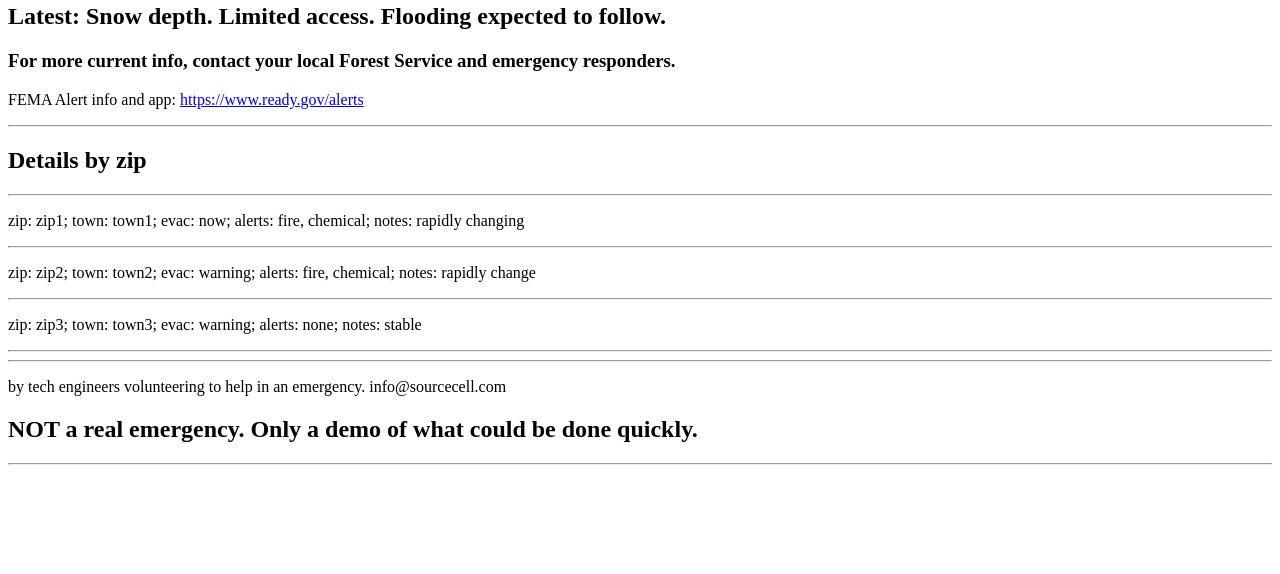
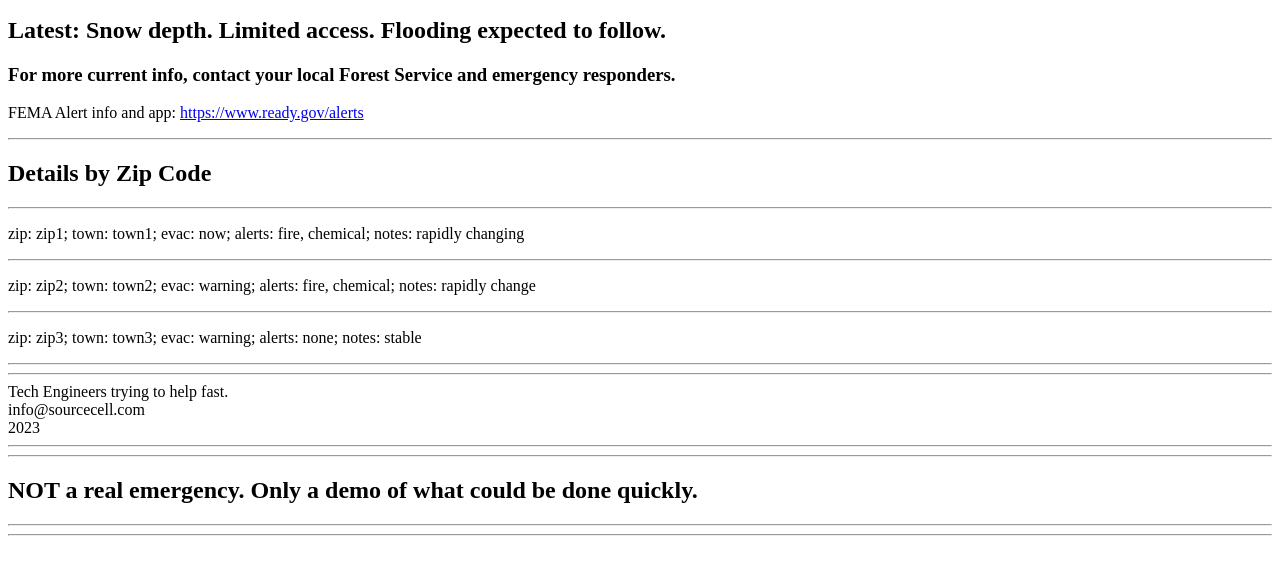
Before and after one commit to SourceCell/emergency_info_demo1, a plain HTML site: page index.html in a window 1280 px wide. Shown: the part 110-684 px from the top of the page. Drawn offline with Linux system fonts and the light colour scheme.

Commit message:
add initial js and test files as placeholder

```diff
--- a/index.html
+++ b/index.html
@@ -1,6 +1,9 @@
+<!DOCTYPE html>
+<html lang="en">
+<head>
+<!--<script src='src/site_info_api.js'> type='text/javascript'></script>-->
 
-<html>
-<head>
+
 <title>Emergency Info</title>
 
 <style>
@@ -18,7 +21,7 @@
   <p>FEMA Alert info and app: <a href="https://www.ready.gov/alerts">https://www.ready.gov/alerts</a></p>
 
   <hr>
-  <h2>Details by zip</h2>
+  <h2>Details by Zip Code</h2>
   <hr>
     <p>zip: zip1; town: town1; evac: now; alerts: fire, chemical; notes: rapidly changing
   <hr>
@@ -28,9 +31,26 @@
 
   <hr>
   <hr>
-  <p>by tech engineers volunteering to help in an emergency.
-  info@sourcecell.com</p>
+
+  <div id="who_div_id">(who tbd)></div>
+  <div id="contact_div_id">(contact tbd)></div>
+  <div id="copyright_div_id">(copyright date tbd)></div>
+
+  <script type=module>
+
+    import {getWho, getContact, getCopyrightDate} from './src/site_info.js';
+
+    window.who_div_id.innerHTML = getWho();
+    window.contact_div_id.innerHTML = getContact();
+    window.copyright_div_id.innerHTML = getCopyrightDate();
+  </script>
+
+  <hr>
+  <hr>
+
   <h2>NOT a real emergency. Only a demo of what could be done quickly.</h2>
+
+  <hr>
   <hr>
 
 <script>
--- /dev/null
+++ b/src/site_info.js
@@ -0,0 +1,15 @@
+"use strict";
+
+function getWho() {
+  return "Tech Engineers trying to help fast.";
+}
+
+function getContact() {
+  return "info@sourcecell.com";
+}
+
+function getCopyrightDate() {
+  return "2023";
+}
+
+export { getContact, getCopyrightDate, getWho };
```
Also changed, not shown: test/site_info.test.js (added, +20 -0 lines), 2 other files.
